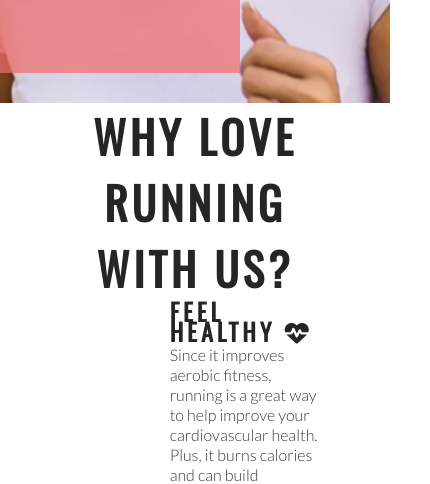
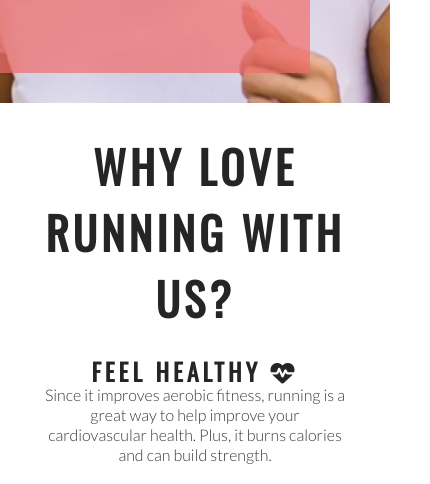
Before and after one commit to GreenNinjaBoy/Love-Running-Project, a plain HTML site: page index.html in a window 390 px wide. Shown: the part 617-1101 px from the top of the page, 430 px wide, since content can reach past the window. Drawn offline with nearby package versions, Linux system fonts and the light colour scheme.

Commit message:
add styles for club ethos section on moblie screens

```diff
--- a/assets/css/style.css
+++ b/assets/css/style.css
@@ -262,7 +262,7 @@ footer {
     }
 
     #welcome {
-        padiding: 30px 0;
+        padding: 30px 0;
         margin: 0;
     }
 
@@ -290,7 +290,6 @@ footer {
 /* for medium screen sizes from 950px wide and down */
 
 @media screen and (max-width: 950px) {
-
     #menu {
         clear: left;
         float: left;
@@ -299,4 +298,31 @@ footer {
         line-height: 25px;
     }
 
+    #cover-text {
+        left: 0;
+    }
+
+    #club-ethos {
+        width: 90%;
+        height: 1200px;
+        margin: 0 auto;
+    }
+
+    .left-about-heading,
+    .right-about-heading {
+        width: inherit;
+    }
+
+    .left-about-heading h2,
+    .right-about-heading h2 {
+        width: 100;
+        text-align: center;
+    }
+
+    .left-about-heading p,
+    .right-about-heading p {
+        text-align: center;
+        padding: 0 20px;
+    }
+
 }
```
